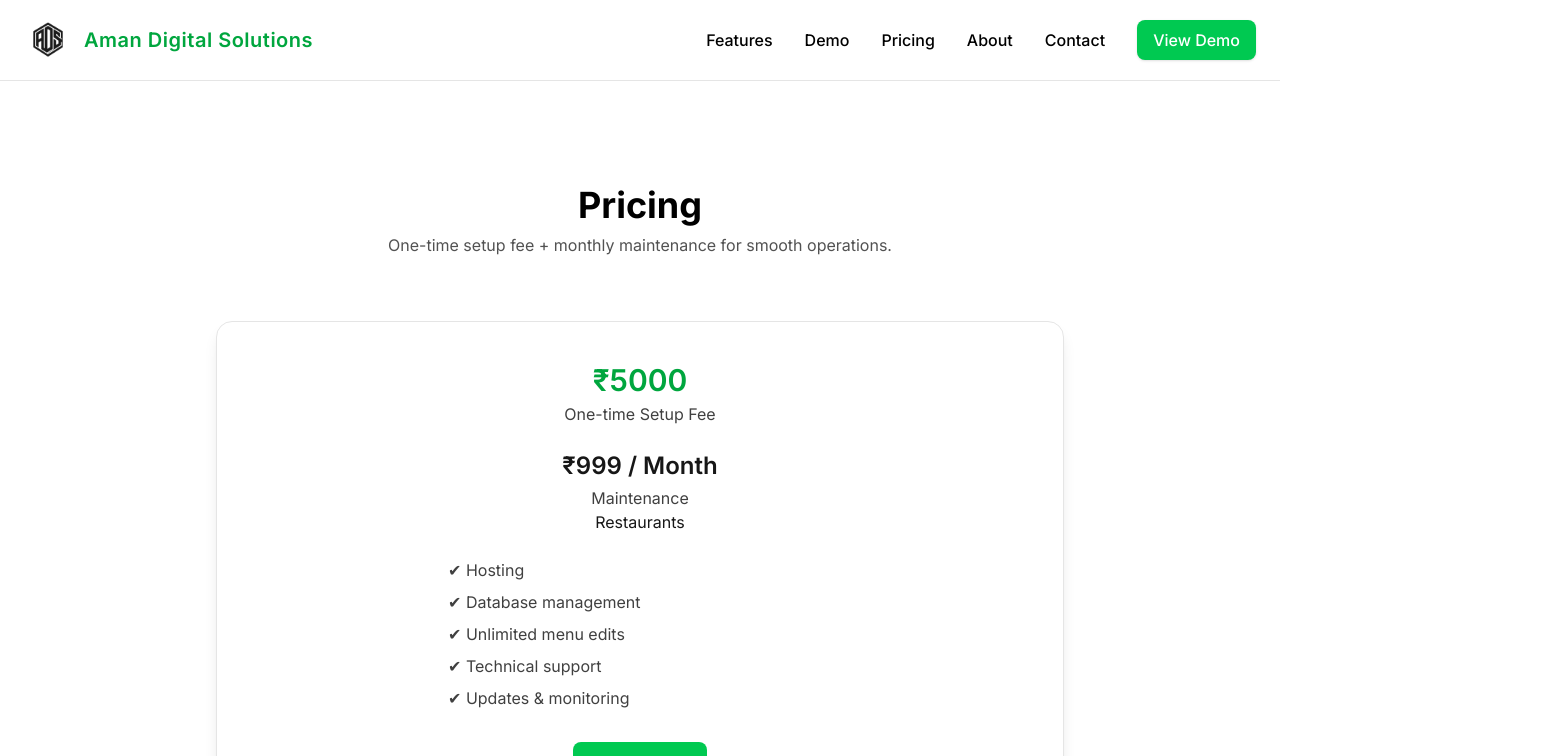
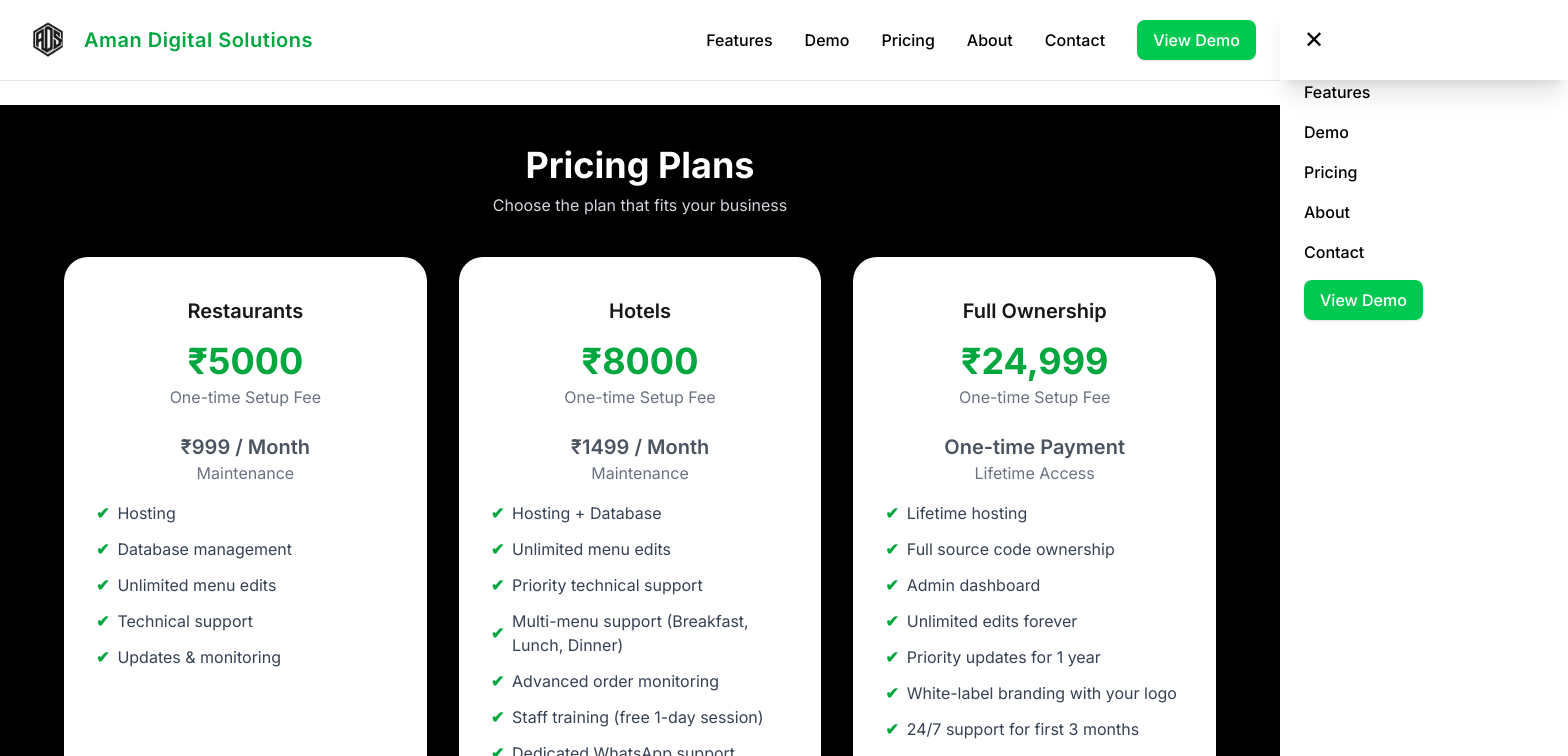
Before and after one commit to AmanLegendDev/aman-digital-solutions-website, a Next.js app: page /pricing in a window 1280 px wide. Shown: the top 756 px of the page, 1568 px wide, since content can reach past the window. Built offline with nearby package versions, Linux system fonts and the light colour scheme.

Commit message:
Final navbar + UI fixes + pricing setup

```diff
--- a/app/(site)/page.js
+++ b/app/(site)/page.js
@@ -49,7 +49,7 @@
           <img
             src="/menu.png"
             alt="Digital Menu Mockup"
-            className="w-[260px] md:w-[320px] drop-shadow-2xl"
+            className="w-[260px] md:w-[320px] drop-shadow-2xl rounded-2xl"
           />
         </div>
       </section>
--- a/app/(site)/pricing/page.js
+++ b/app/(site)/pricing/page.js
@@ -1,38 +1,109 @@
-export const metadata = {
-  title: "Pricing | Aman Digital Solutions",
-  description: "Affordable QR menu system for restaurants & cafés.",
-};
+"use client";
 
-export default function PricingPage() {
+import Link from "next/link";
+
+export default function Pricing() {
+  const plans = [
+    {
+      title: "Restaurants",
+      setup: "₹5000",
+      monthly: "₹999 / Month",
+      tag: "Maintenance",
+      features: [
+        "Hosting",
+        "Database management",
+        "Unlimited menu edits",
+        "Technical support",
+        "Updates & monitoring",
+      ],
+      buttonColor: "bg-green-600 hover:bg-green-700",
+    },
+    {
+      title: "Hotels",
+      setup: "₹8000",
+      monthly: "₹1499 / Month",
+      tag: "Maintenance",
+      features: [
+        "Hosting + Database",
+        "Unlimited menu edits",
+        "Priority technical support",
+        "Multi-menu support (Breakfast, Lunch, Dinner)",
+        "Advanced order monitoring",
+        "Staff training (free 1-day session)",
+        "Dedicated WhatsApp support",
+      ],
+      buttonColor: "bg-blue-600 hover:bg-blue-700",
+    },
+    {
+      title: "Full Ownership",
+      setup: "₹24,999",
+      monthly: "One-time Payment",
+      tag: "Lifetime Access",
+      features: [
+        "Lifetime hosting",
+        "Full source code ownership",
+        "Admin dashboard",
+        "Unlimited edits forever",
+        "Priority updates for 1 year",
+        "White-label branding with your logo",
+        "24/7 support for first 3 months",
+      ],
+      buttonColor: "bg-yellow-500 hover:bg-yellow-600 text-black",
+    },
+  ];
+
   return (
-    <section className="max-w-4xl mx-auto px-6 py-20 fade-in text-center">
-      <h1 className="text-4xl font-bold text-black">Pricing</h1>
-      <p className="text-neutral-600 mt-2">
-        One-time setup fee + monthly maintenance for smooth operations.
+    <div className="min-h-screen bg-black px-4 py-10 md:px-10">
+      <h1 className="text-3xl md:text-4xl font-bold text-white text-center">
+        Pricing Plans
+      </h1>
+
+      <p className="text-gray-300 text-center mt-2 text-sm md:text-base">
+        Choose the plan that fits your business
       </p>
 
-      <div className="bg-white shadow-lg p-10 rounded-2xl mt-16 border border-neutral-200">
-        <h2 className="text-3xl font-semibold text-green-600">₹5000</h2>
-        <p className="text-neutral-700 mt-1">One-time Setup Fee</p>
+      <div className="mt-10 grid grid-cols-1 md:grid-cols-3 gap-8 max-w-6xl mx-auto">
+        {plans.map((plan, index) => (
+          <div
+            key={index}
+            className="bg-white rounded-3xl shadow-lg py-10 px-8 flex flex-col justify-between"
+          >
+            <div>
+              <h2 className="text-xl font-semibold text-center">{plan.title}</h2>
 
-        <h2 className="text-2xl font-semibold mt-6">₹999 / Month</h2>
-        <p className="text-neutral-700 mt-1">Maintenance</p>
-<p>Restaurants</p>
-        <ul className="mt-6 space-y-2 text-neutral-700 text-left max-w-sm mx-auto">
-          <li>✔ Hosting</li>
-          <li>✔ Database management</li>
-          <li>✔ Unlimited menu edits</li>
-          <li>✔ Technical support</li>
-          <li>✔ Updates & monitoring</li>
-        </ul>
+              <p className="text-green-600 text-4xl font-bold text-center mt-4">
+                {plan.setup}
+              </p>
 
-        <a
-          href="/contact"
-          className="inline-block mt-8 bg-green-500 text-white px-6 py-3 rounded-lg hover:bg-green-600 transition"
-        >
-          Get Started
-        </a>
+              <p className="text-gray-500 text-center mt-1">
+                One-time Setup Fee
+              </p>
+
+              <p className="text-gray-800 text-center mt-6 text-xl font-semibold opacity-80">
+                {plan.monthly}
+              </p>
+
+              <p className="text-gray-500 text-center mb-4">{plan.tag}</p>
+
+              <ul className="space-y-3 mt-4">
+                {plan.features.map((feature, idx) => (
+                  <li key={idx} className="flex items-center gap-2 text-gray-700">
+                    <span className="text-green-600 font-bold">✔</span>
+                    {feature}
+                  </li>
+                ))}
+              </ul>
+            </div>
+
+            <Link href="/contact">
+            <button
+              className={`${plan.buttonColor} text-white font-semibold w-full py-3 rounded-xl mt-8`}
+            >
+              Get Started
+            </button></Link>
+          </div>
+        ))}
       </div>
-    </section>
+    </div>
   );
 }
--- a/components/navbaar.js
+++ b/components/navbaar.js
@@ -11,7 +11,7 @@
     <nav className="w-full border-b border-neutral-200 bg-white sticky top-0 z-50 backdrop-blur-md">
       <div className="max-w-7xl mx-auto px-6 py-4 flex items-center justify-between">
 
-        {/* Logo + Brand Name */}
+        {/* Logo + Brand */}
         <Link href="/" className="flex items-center gap-3">
           <Image
             src="/logo.png"
@@ -28,26 +28,11 @@
 
         {/* Desktop Menu */}
         <div className="hidden md:flex items-center gap-8 text-black font-medium">
-
-          <Link href="/features" className="hover:text-green-600 transition">
-            Features
-          </Link>
-
-          <Link href="/demo" className="hover:text-green-600 transition">
-            Demo
-          </Link>
-
-          <Link href="/pricing" className="hover:text-green-600 transition">
-            Pricing
-          </Link>
-
-          <Link href="/about" className="hover:text-green-600 transition">
-            About
-          </Link>
-
-          <Link href="/contact" className="hover:text-green-600 transition">
-            Contact
-          </Link>
+          <Link href="/features" className="hover:text-green-600 transition">Features</Link>
+          <Link href="/demo" className="hover:text-green-600 transition">Demo</Link>
+          <Link href="/pricing" className="hover:text-green-600 transition">Pricing</Link>
+          <Link href="/about" className="hover:text-green-600 transition">About</Link>
+          <Link href="/contact" className="hover:text-green-600 transition">Contact</Link>
 
           <Link
             href="/demo"
@@ -57,47 +42,67 @@
           </Link>
         </div>
 
-        {/* Mobile Menu Toggle */}
+        {/* Mobile Menu Button */}
         <button
-          onClick={() => setOpen(!open)}
+          onClick={() => setOpen(true)}
           className="md:hidden text-black text-3xl focus:outline-none"
         >
-          {open ? "✕" : "☰"}
+          ☰
         </button>
       </div>
 
-      {/* Mobile Menu */}
-      {open && (
-        <div className="md:hidden bg-white shadow-md px-6 pb-6 space-y-3 text-black font-medium">
+      {/* 🔥 Mobile Slide Menu (Right Side Drawer) */}
+      <div
+        className={`fixed inset-0 bg-black/40 backdrop-blur-sm transition-opacity duration-300 ${
+          open ? "opacity-100 pointer-events-auto" : "opacity-0 pointer-events-none"
+        }`}
+        onClick={() => setOpen(false)}
+      ></div>
 
-          <Link href="/features" className="block hover:text-green-600 transition">
+      <div
+        className={`fixed top-0 right-0 h-full w-72 bg-white shadow-xl p-6 z-50 transform transition-transform duration-300 ${
+          open ? "translate-x-0" : "translate-x-full"
+        }`}
+      >
+        {/* Close Button */}
+        <button
+          onClick={() => setOpen(false)}
+          className="text-black text-2xl mb-6"
+        >
+          ✕
+        </button>
+
+        <div className="flex flex-col gap-4 text-black font-medium">
+
+          <Link href="/features" className="hover:text-green-600 transition" onClick={() => setOpen(false)}>
             Features
           </Link>
 
-          <Link href="/demo" className="block hover:text-green-600 transition">
+          <Link href="/demo" className="hover:text-green-600 transition" onClick={() => setOpen(false)}>
             Demo
           </Link>
 
-          <Link href="/pricing" className="block hover:text-green-600 transition">
+          <Link href="/pricing" className="hover:text-green-600 transition" onClick={() => setOpen(false)}>
             Pricing
           </Link>
 
-          <Link href="/about" className="block hover:text-green-600 transition">
+          <Link href="/about" className="hover:text-green-600 transition" onClick={() => setOpen(false)}>
             About
           </Link>
 
-          <Link href="/contact" className="block hover:text-green-600 transition">
+          <Link href="/contact" className="hover:text-green-600 transition" onClick={() => setOpen(false)}>
             Contact
           </Link>
 
           <Link
             href="/demo"
-            className="block bg-green-500 text-white px-4 py-2 rounded-lg hover:bg-green-600 transition w-fit mt-2"
+            className="bg-green-500 text-white px-4 py-2 rounded-lg hover:bg-green-600 transition shadow-sm w-fit"
+            onClick={() => setOpen(false)}
           >
             View Demo
           </Link>
         </div>
-      )}
+      </div>
     </nav>
   );
 }
```
